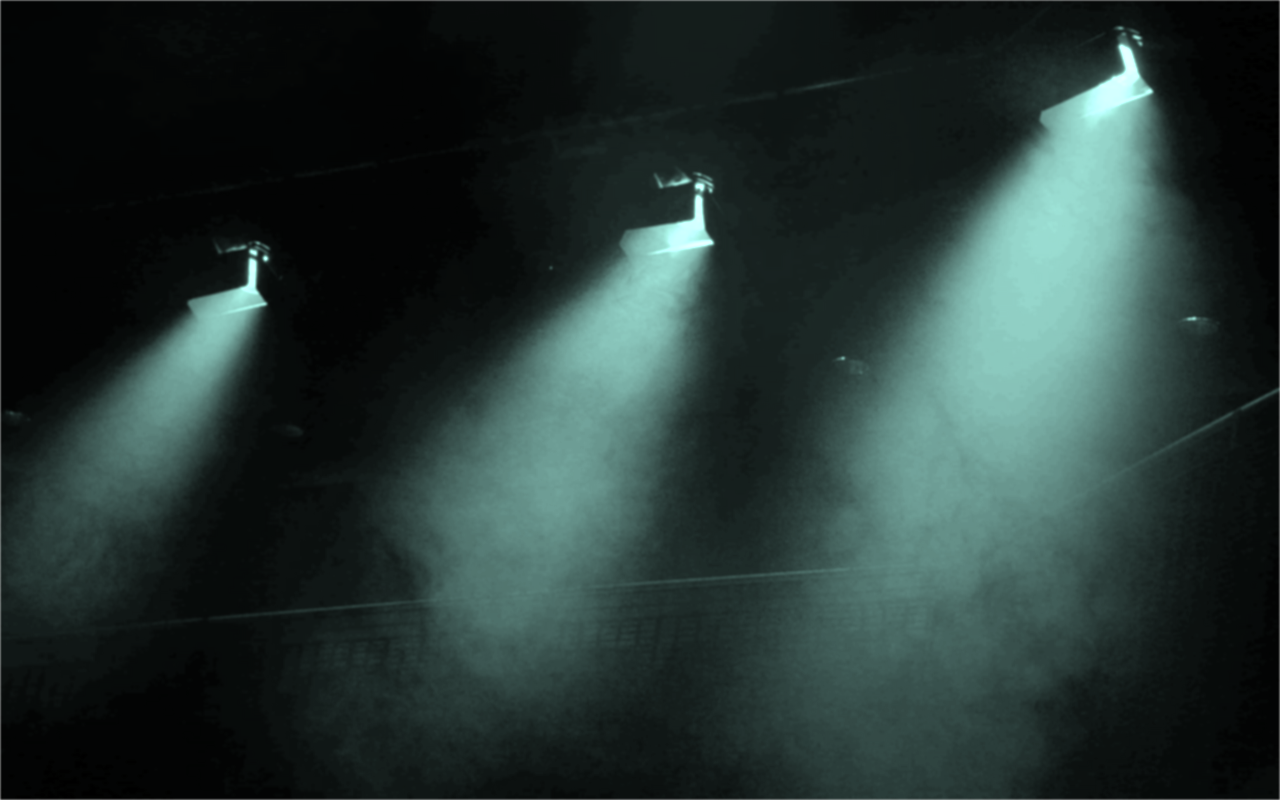
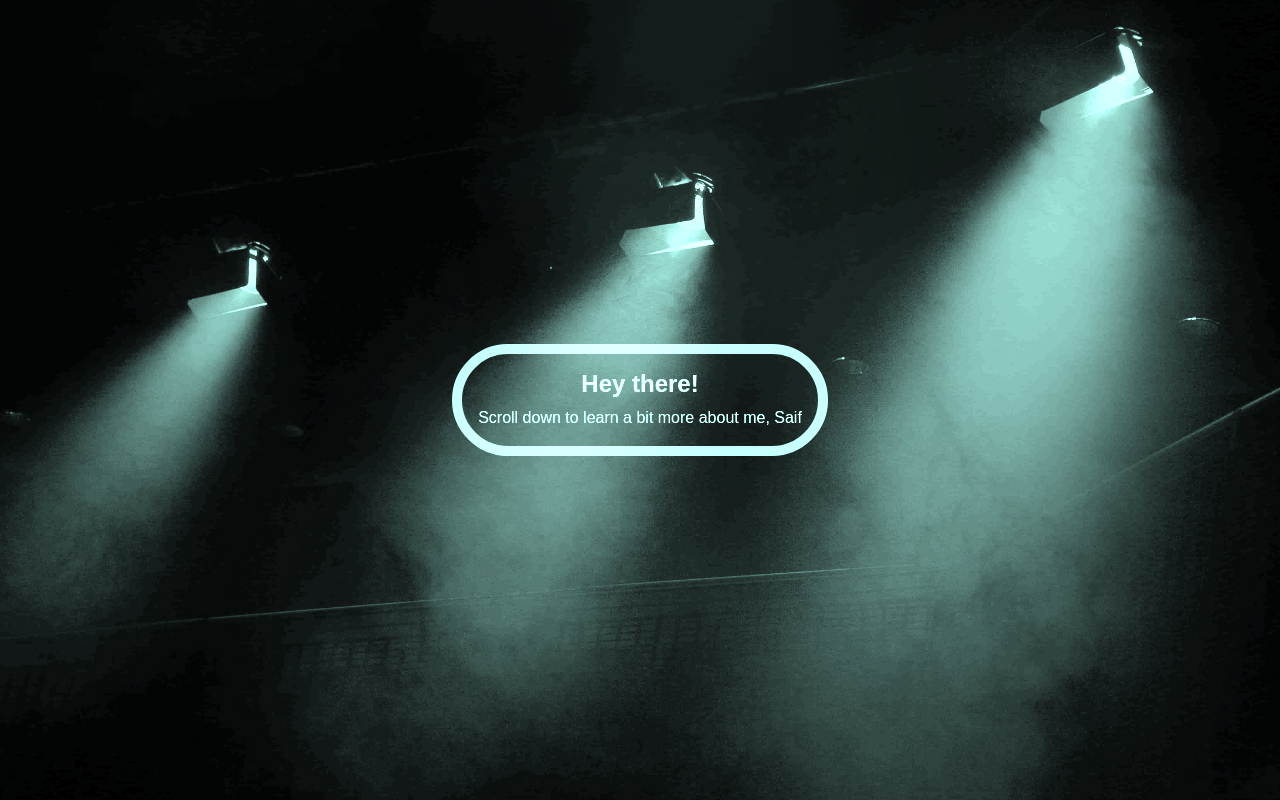
Before and after one commit to kholysa/website, a React (Create React App) app: page / in a window 1280 px wide. Shown: the top 800 px of the page. Built offline with nearby package versions, Linux system fonts and the light colour scheme.

Commit message:
Fixed landing screen

```diff
--- a/src/Body/Who/index.js
+++ b/src/Body/Who/index.js
@@ -9,7 +9,7 @@ class Who extends Component {
         return (
             <Element name="who-element">
                 <div className="Text-and-Picture">
-                    <img src={EngPicture} className="Eng-picture"/>
+                    <img alt="" src={EngPicture} className="Eng-picture"/>
                     <p className="text">
                         <h2><b>Oh hello!</b></h2>
                         <h3><b>I&#39;m saif elkholy</b></h3>
@@ -30,7 +30,7 @@ class Who extends Component {
                             You can find out more in this nifty little website we set up <a href="http://autstheatre.ca">The Arts Undergraduate Theatre Society</a>
                         </h4>
                     </p>
-                    <img src={TheatrePicture} className="Theatre-picture" />
+                    <img alt="" src={TheatrePicture} className="Theatre-picture" />
                 </div>
             </Element>
         );
--- a/src/TheatreImage/index.js
+++ b/src/TheatreImage/index.js
@@ -5,6 +5,10 @@ class App extends Component {
     render() {
         return (
             <div className="Theatre-image">
+                <div className="Intro-text">
+                    <h4><b>Hey there!</b></h4>
+                    Scroll down to learn a bit more about me, Saif
+                </div>
             </div>
         );
     }
--- a/src/style/TheatreImage.css
+++ b/src/style/TheatreImage.css
@@ -1,6 +1,22 @@
 .Theatre-image{
     background: url("../Images/spotlight.jpg") no-repeat fixed center;
-    filter: blur(1px) sepia(1) hue-rotate(120deg);
+    filter: sepia(1) hue-rotate(120deg);
     background-size: cover;
     height: 100vh;
+    display: flex;
+    align-items: center;
+    justify-content: center;
 }
+
+.Intro-text {
+    color: white;
+    padding: 1em;
+    border:10px solid rgba(255,255,255,0.8);
+    border-radius: 100px;
+}
+
+.Side-scroll {
+    color: white;
+    /*position: fixed;*/
+    margin-right: auto;
+}
```
